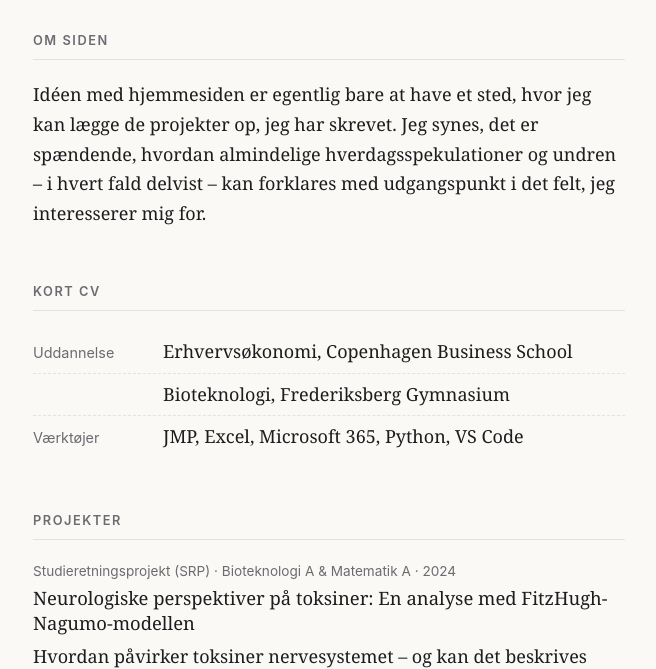
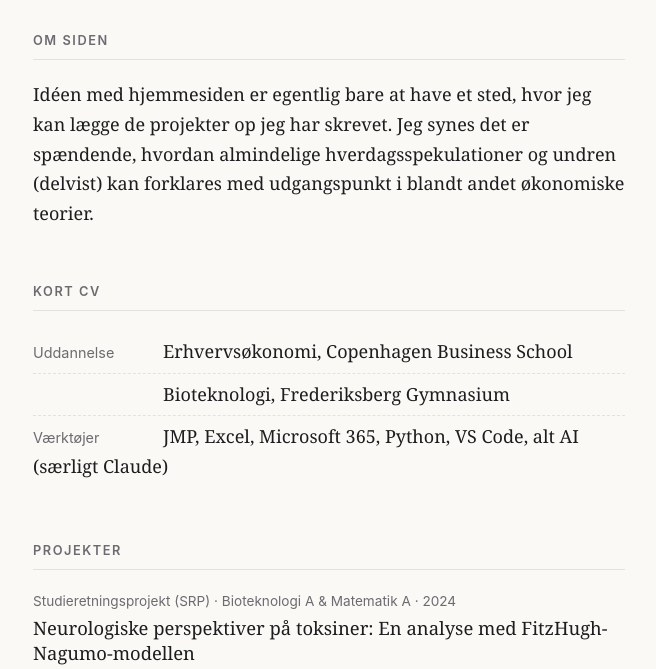
Before and after one commit to adamhaya/adamhay.dk, a plain HTML site: page index.html in a window 1280 px wide. Shown: the part 142-811 px from the top of the page, without its empty margins (311-967 px from the left). Drawn offline with Linux system fonts and the light colour scheme.

Commit message:
Ret tekst og tilføj AI under værktøjer

```diff
--- a/index.html
+++ b/index.html
@@ -70,7 +70,7 @@
 
     <section id="om">
       <h2>Om siden</h2>
-      <p>Idéen med hjemmesiden er egentlig bare at have et sted, hvor jeg kan lægge de projekter op, jeg har skrevet. Jeg synes, det er spændende, hvordan almindelige hverdagsspekulationer og undren – i hvert fald delvist – kan forklares med udgangspunkt i det felt, jeg interesserer mig for.</p>
+      <p>Idéen med hjemmesiden er egentlig bare at have et sted, hvor jeg kan lægge de projekter op jeg har skrevet. Jeg synes det er spændende, hvordan almindelige hverdagsspekulationer og undren (delvist) kan forklares med udgangspunkt i blandt andet økonomiske teorier.</p>
     </section>
 
     <section id="cv">
@@ -78,7 +78,7 @@
       <ul class="facts">
         <li><span>Uddannelse</span>Erhvervsøkonomi, Copenhagen Business School</li>
         <li><span></span>Bioteknologi, Frederiksberg Gymnasium</li>
-        <li><span>Værktøjer</span>JMP, Excel, Microsoft 365, Python, VS Code</li>
+        <li><span>Værktøjer</span>JMP, Excel, Microsoft 365, Python, VS Code, alt AI (særligt Claude)</li>
       </ul>
     </section>
 
```
